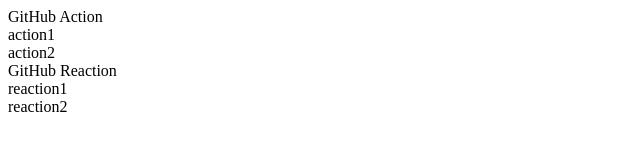
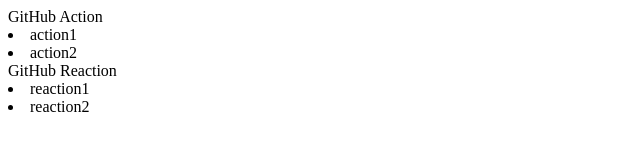
Before and after one commit to FlorentGru/Area, a React (Create React App) app in the folder web_app/: page /LoginGitHub in a window 1280 px wide. Shown: the top 166 px of the page, without its empty margins (0-640 px from the left). Built offline with nearby package versions, Linux system fonts and the light colour scheme.

Commit message:
change some display

```diff
--- a/web_app/src/Home/CreateActionFrom/ListActions.js
+++ b/web_app/src/Home/CreateActionFrom/ListActions.js
@@ -5,9 +5,9 @@
         <div>
             {props.name} {props.type}
             {props.data.map(item =>
-            <div key={item}>
-                <div>{item}</div>
-            </div>)}
+            <li key={item}>
+                {item}
+            </li>)}
         </div>
     );
 };
```
Also changed, not shown: web_app/src/Home/CreateActionFrom/ListReactions.js (deleted).
